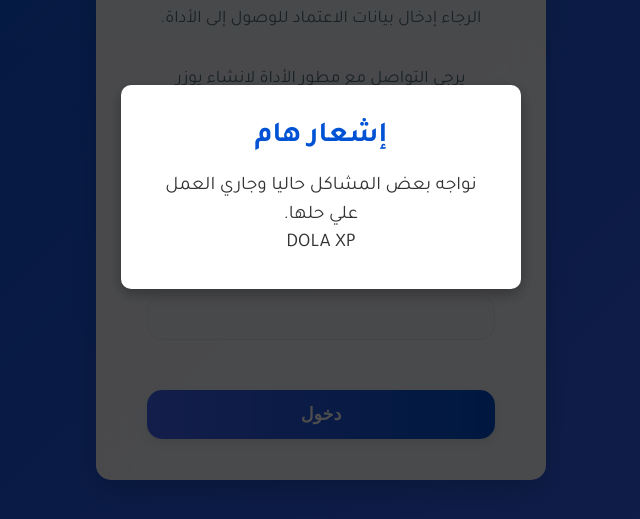
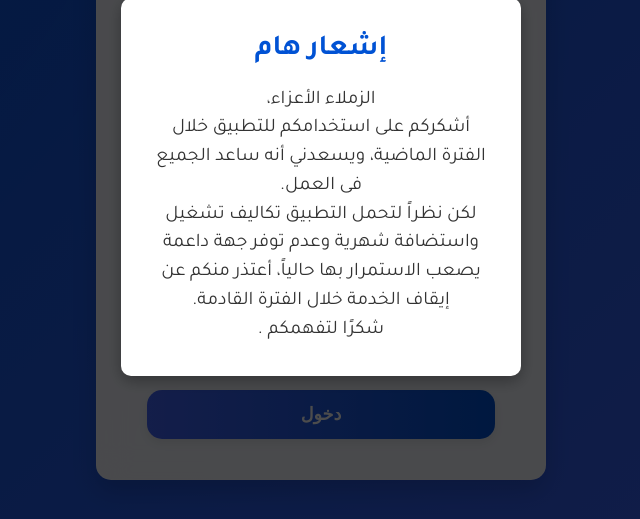
Before and after one commit to dolaxp/ODB, a plain HTML site: page index.html in a window 1280 px wide. Shown: the part 213-732 px from the top of the page, without its empty margins (319-959 px from the left). Drawn offline with Linux system fonts and the light colour scheme.

Commit message:
Update index.html

```diff
--- a/index.html
+++ b/index.html
@@ -141,8 +141,10 @@
     <div class="popup-overlay" id="maintenancePopup">
         <div class="popup-content">
             <h2>إشعار هام</h2>
-            <p>نواجه بعض المشاكل حاليا وجاري العمل علي حلها.</p>
-            <p> DOLA XP </p>
+            <p>الزملاء الأعزاء،<br>
+            أشكركم على استخدامكم للتطبيق خلال الفترة الماضية، ويسعدني أنه ساعد الجميع فى العمل.<br>
+            لكن نظراً لتحمل التطبيق تكاليف تشغيل واستضافة شهرية وعدم توفر جهة داعمة يصعب الاستمرار بها حالياً، أعتذر منكم عن إيقاف الخدمة خلال الفترة القادمة.<br>
+            شكرًا لتفهمكم .</p>
         </div>
     </div>
 
```
